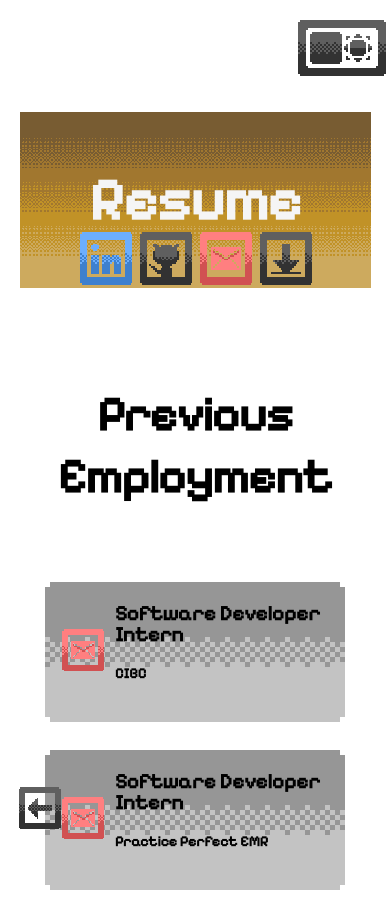
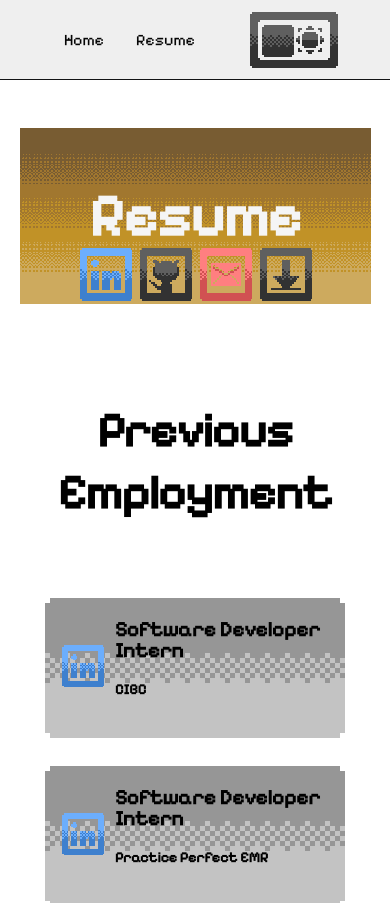
Before and after one commit to honkita/WebsitePortfolio, a Next.js app: page /resume in a window 390 px wide. Shown: the top 903 px of the page. Built offline with nearby package versions, Linux system fonts and the light colour scheme.

Commit message:
Added nav bar for website

```diff
--- /dev/null
+++ b/components/NavBar.jsx
@@ -0,0 +1,37 @@
+import React, { useEffect, useState } from "react";
+import { useTheme, ThemeProvider } from "next-themes";
+import Link from "next/link";
+import PixelSwitch from "../components/PixelSwitch";
+export default function NavBar(props) {
+  const { resolvedTheme, setTheme } = useTheme();
+  const [mounted, setMounted] = useState(false);
+
+  // useEffect only runs on the client, so now we can safely show the UI
+  useEffect(() => {
+    setMounted(true);
+  }, []);
+
+  if (!mounted) {
+    return null;
+  }
+
+  let src;
+
+  return (
+    <ThemeProvider>
+      <nav>
+        <li>
+          <Link href="/">
+            <p>Home</p>
+          </Link>
+        </li>
+        <li>
+          <Link href="/resume">
+            <p>Resume</p>
+          </Link>
+        </li>
+        <PixelSwitch />
+      </nav>
+    </ThemeProvider>
+  );
+}
--- a/components/PixelSwitch.jsx
+++ b/components/PixelSwitch.jsx
@@ -2,7 +2,6 @@ import React, { useEffect, useState } from "react";
 import utilStyles from "../styles/theme.util.module.css";
 import { useTheme, ThemeProvider } from "next-themes";
 import style from "../styles/Home.module.css";
-import Link from "next/link";
 
 export default function PixelSwitch() {
   const [mounted, setMounted] = useState(false);
@@ -93,10 +92,9 @@ export default function PixelSwitch() {
 
   return (
     <ThemeProvider>
-      <section className={style.containerRight}>
+      <div className={style.containerRight}>
         <button
           id="ThemeToggle"
-          aria-label="Name"
           className={
             utilStyles.toggle +
             " " +
@@ -104,7 +102,7 @@ export default function PixelSwitch() {
           }
           onClick={toggleTheme}
         />
-      </section>
+      </div>
     </ThemeProvider>
   );
 }
--- a/components/ResumeJobs.jsx
+++ b/components/ResumeJobs.jsx
@@ -36,7 +36,7 @@ export default function ResumeJobs(props) {
           <p>{props.employer}</p>
         </section>
         <div className={styles.containerAbsolute}>
-          <PixelButton name="Email" url={"mailto:" + props.email} />
+          <PixelButton name="LinkedIn" url={props.linkedin} />
         </div>
       </div>
     </ThemeProvider>
--- a/package.json
+++ b/package.json
@@ -7,7 +7,7 @@
   },
   "dependencies": {
     "js-pixel-fonts": "^1.6.0",
-    "next": "latest",
+    "next": "^14.1.4",
     "next-themes": "^0.2.1",
     "node-html-parser": "^6.1.12",
     "react": "18.2.0",
@@ -15,7 +15,8 @@
     "react-dom": "18.2.0",
     "react-grid-gallery": "^1.0.0",
     "react-image-gallery": "^1.3.0",
-    "react-responsive-carousel": "^3.2.23"
+    "react-responsive-carousel": "^3.2.23",
+    "react-router-dom": "^6.22.3"
   },
   "devDependencies": {
     "javascript-obfuscator": "^4.1.0"
--- a/pages/Layout.jsx
+++ b/pages/Layout.jsx
@@ -4,19 +4,15 @@ import styles from "../styles/Home.module.css";
 import utilStyles from "../styles/theme.util.module.css";
 import React, { useState, useEffect, Component } from "react";
 import { useTheme, ThemeProvider } from "next-themes";
-import PixelSwitch from "../components/PixelSwitch";
+
+import Nav from "../components/NavBar";
 
 export default function Layout({ home, children }) {
   const { resolvedTheme, setTheme } = useTheme();
   return (
     <ThemeProvider>
-      <PixelSwitch />
+      <Nav />
       <main>{children}</main>
-      {!home && (
-        <div className={styles.containerFixedLeft}>
-          <PixelButton name="Back" url="/" theme={resolvedTheme} />
-        </div>
-      )}
       <section className={styles.container}>
         <section className={styles.headingMd}>
           Copyrights © 2023 Elite Lu
--- a/pages/resume.jsx
+++ b/pages/resume.jsx
@@ -5,16 +5,19 @@ import utilStyles from "../styles/theme.util.module.css";
 import React, { useState, useEffect, Component } from "react";
 import { useTheme, ThemeProvider } from "next-themes";
 import ResumeJobs from "../components/ResumeJobs";
-import ResumeReferences from "../components/ResumeReferences";
 import School from "../components/School";
 import LanguageDexMobile from "../components/LanguageDexMobile";
 import Frameworks from "../components/Frameworks";
 import Layout from "./Layout";
 import Title from "../components/Title";
 import DevTools from "../components/DevTools";
+import resumeJobs from "../public/Assets/resumeJobs.json";
 
 export default function Resume(pageProps) {
   const { resolvedTheme, setTheme } = useTheme();
+
+  var resumeJobsJSON = JSON.parse(JSON.stringify(resumeJobs));
+
   return (
     <Layout children>
       <section>
@@ -36,21 +39,13 @@ export default function Resume(pageProps) {
           <p>Previous Employment</p>
         </section>
         <div className={styles.locationGrid}>
-          <ResumeJobs
-            jobName="Software Developer Intern"
-            employer="CIBC"
-            email="Cynthia.wen@cibc.com"
-          />
-          <ResumeJobs
-            jobName="Software Developer Intern"
-            employer="Practice Perfect EMR"
-            email="steve@practiceperfectemr.com"
-          />
-          <ResumeJobs
-            jobName="Badminton Instructor & Gym Monitor"
-            employer="Town of Newmarket"
-            email="kwillins@newmarket.ca"
-          />
+          {resumeJobsJSON.map((resumeJob) => (
+            <ResumeJobs
+              jobName={resumeJob.jobName}
+              employer={resumeJob.employer}
+              linkedin={resumeJob.linkedin}
+            />
+          ))}
         </div>
         <section className={styles.transformer}>
           <section>
@@ -86,61 +81,6 @@ export default function Resume(pageProps) {
             GPA={4.0}
           />
         </div>
-
-        <section className={utilStyles.headingXl}>
-          <p>References</p>
-        </section>
-        <div className={styles.jobGrid}>
-          <ResumeReferences
-            name="Cynthia Wen"
-            employer="CIBC"
-            email="Cynthia.wen@cibc.com"
-            phone=""
-            LinkedIn="https://www.linkedin.com/in/jingcynthiawen/"
-          />
-          <ResumeReferences
-            name="Steve Presement"
-            employer="Practice Perfect EMR"
-            email="steve@practiceperfectemr.com"
-            phone="tel:8555084409"
-            LinkedIn="https://www.linkedin.com/in/steven-presement-2b5a282b/"
-          />
-          <ResumeReferences
-            name="Jeff Yang"
-            employer="Practice Perfect EMR"
-            email="jeff.yang@practiceperfectemr.com"
-            phone=""
-            LinkedIn="https://www.linkedin.com/in/jeff-yang-8185018/"
-          />
-          <ResumeReferences
-            name="Christopher Anand"
-            employer="McMaster University"
-            email="anandc@mcmaster.ca"
-            phone=""
-            LinkedIn="https://www.linkedin.com/in/christopheranand/"
-          />
-          <ResumeReferences
-            name="Geneva Smith"
-            employer="McMaster University"
-            email="smithgm@mcmaster.ca"
-            phone=""
-            LinkedIn=""
-          />
-          <ResumeReferences
-            name="Kathleen Willins"
-            employer="Town of Newmarket"
-            email="kwillins@newmarket.ca"
-            phone=""
-            LinkedIn=""
-          />
-          <ResumeReferences
-            name="Ricci Tam"
-            employer="Newmarket High School"
-            email="ricci.tam@yrdsb.ca"
-            phone=""
-            LinkedIn=""
-          />
-        </div>
       </div>
     </Layout>
   );
--- /dev/null
+++ b/public/Assets/resumeJobs.json
@@ -0,0 +1,17 @@
+[
+  {
+    "jobName": "Software Developer Intern",
+    "employer": "CIBC",
+    "linkedin": "https://www.linkedin.com/company/cibc/"
+  },
+  {
+    "jobName": "Software Developer Intern",
+    "employer": "Practice Perfect EMR",
+    "linkedin": "https://www.linkedin.com/company/practice-perfect-emr-management-software/"
+  },
+  {
+    "jobName": "Badminton Instructor & Gym Monitor",
+    "employer": "Town of Newmarket",
+    "linkedin": "https://www.linkedin.com/company/town-of-newmarket/"
+  }
+]
--- a/styles/Home.module.css
+++ b/styles/Home.module.css
@@ -21,7 +21,6 @@
   justify-content: flex-end;
   flex-direction: row;
   max-width: 100vw;
-  right: 0;
 }
 
 .containerButtons {
--- a/styles/globals.css
+++ b/styles/globals.css
@@ -3,7 +3,31 @@ body {
   padding: 0;
   margin: 0;
   font-family: "Pixelify_Sans";
+  --primary-bright: #050505;
+  --primary: #858585;
+  --primary-dim: #121315;
+  --primary-dark: #efefef;
+  --secondary: #002aff;
+  --secondary-bright: #4800ff;
+  --background: #f5f5f5;
+  transition: all 0.2ms;
 }
+
+/*
+ * Dark mode theme
+ */
+[data-theme="dark"] body {
+  --primary-bright: #f5f5f5;
+  --primary: #cecece;
+  --primary-dim: #666666;
+
+  --primary-dark: #202020;
+  --secondary: #ffed7f;
+  --secondary-bright: #ffea5f;
+  --background: #050505;
+  transition: all 0.2ms;
+}
+
 * {
   box-sizing: border-box;
 }
@@ -50,10 +74,46 @@ code {
       format("truetype");
 }
 
-a:link {
+/* a:link {
   color: rgb(197, 69, 69);
 }
 
 a:visited {
-  color: rgb(197, 69, 69);
+  color: rgb(138, 207, 202);
+} */
+
+nav {
+  position: relative;
+  list-style-type: none;
+  margin: 0;
+  padding-left: 3rem;
+  padding-right: 3rem;
+  overflow: hidden;
+  background-color: var(--primary-dark);
+  border-bottom: 1px solid var(--primary-dim);
 }
+
+.nav li {
+  display: inline-block;
+  line-height: 60px;
+}
+
+li {
+  float: left;
+  width: fit-content;
+}
+
+li a {
+  font-size: 100%;
+  display: block;
+  color: var(--primary-bright);
+  text-align: center;
+  padding: 14px 16px;
+  text-decoration: none;
+}
+
+li a:hover {
+  background-color: var(--primary);
+  animation: fadeIn 5s;
+  transition: all 0.2ms;
+}
--- a/styles/theme.util.module.css
+++ b/styles/theme.util.module.css
@@ -152,7 +152,7 @@
   height: 4rem;
   min-width: 3rem;
   min-height: 2rem;
-  padding: 0;
+  margin-top: 0.5rem;
   border: None;
   background-image: url(../public/images/SwitchBack.png);
   background-color: transparent;
@@ -160,8 +160,6 @@
   background-size: cover;
   transition: all 0.2s;
   position: relative;
-  right: 0%;
-  top: 1rem;
 }
 
 .toggle::after {
@@ -183,6 +181,14 @@
 .toggledark::after {
   background-image: url("../public/images/SwitchDark.png");
   transform: translateX(1rem);
+}
+
+.toggle:hover {
+  filter: brightness(75%);
+}
+
+.toggledark:hover {
+  filter: brightness(75%);
 }
 
 .imageRendering {
@@ -342,6 +348,7 @@
 
 .logoButton:hover {
   transform: scale(1.1);
+  filter: brightness(75%);
 }
 
 .logoButtonDark {
@@ -563,6 +570,7 @@
 
   .logoButton:hover {
     transform: none;
+    filter: brightness(75%);
   }
 
   .ResumeBacker:hover {
--- a/styles/variables.css
+++ b/styles/variables.css
@@ -9,14 +9,11 @@
   --secondary: #ffed7f;
   --secondary-bright: #ffea5f;
   --background: #050505;
-
-  /* Asks browser to behave in dark mode */
-  color-scheme: dark;
 }
 
 /*
- * Light mode theme
- */
+   * Light mode theme
+   */
 :root {
   --primary-bright: #050505;
   --primary: #050505;
```
Also changed, not shown: 2 other files (tests, documents, lock files or other folders).
